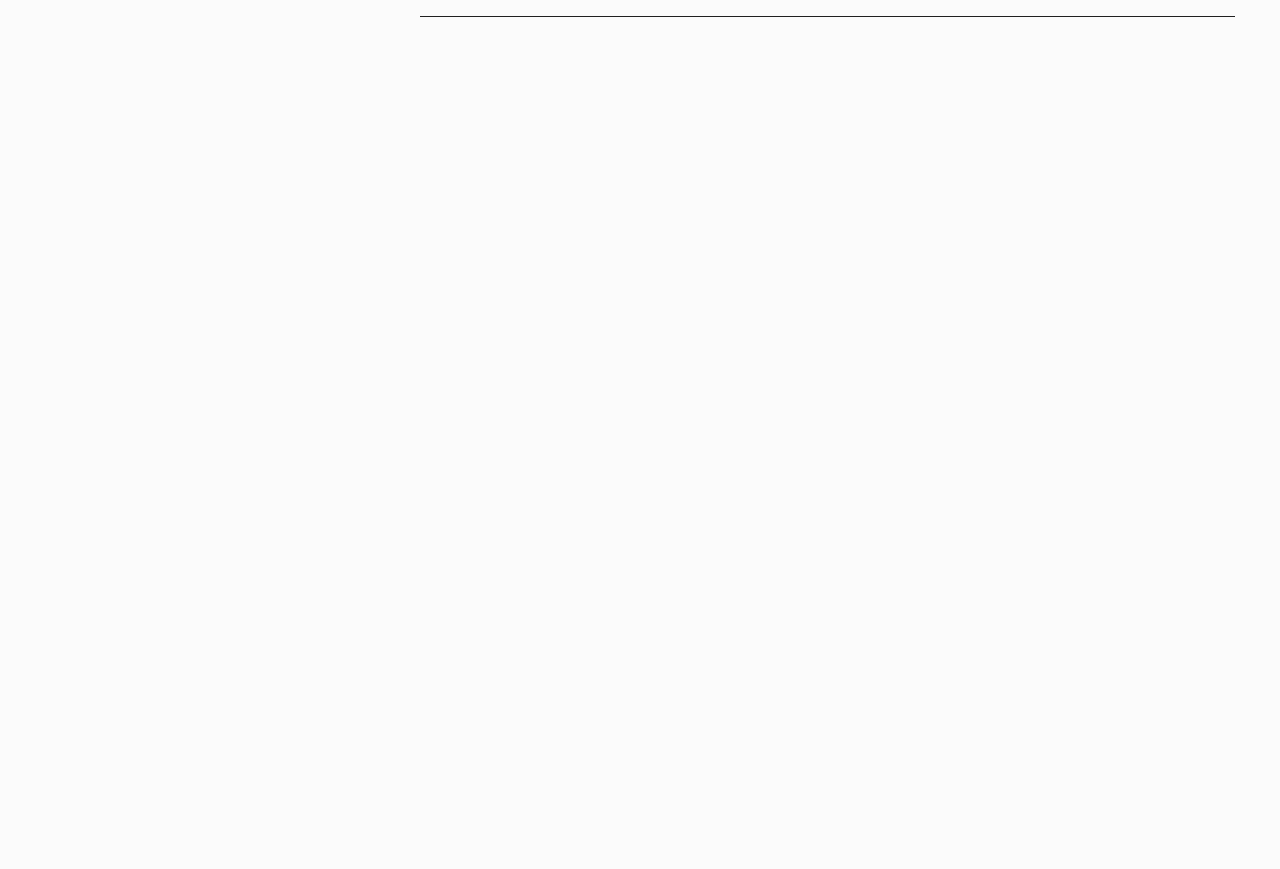
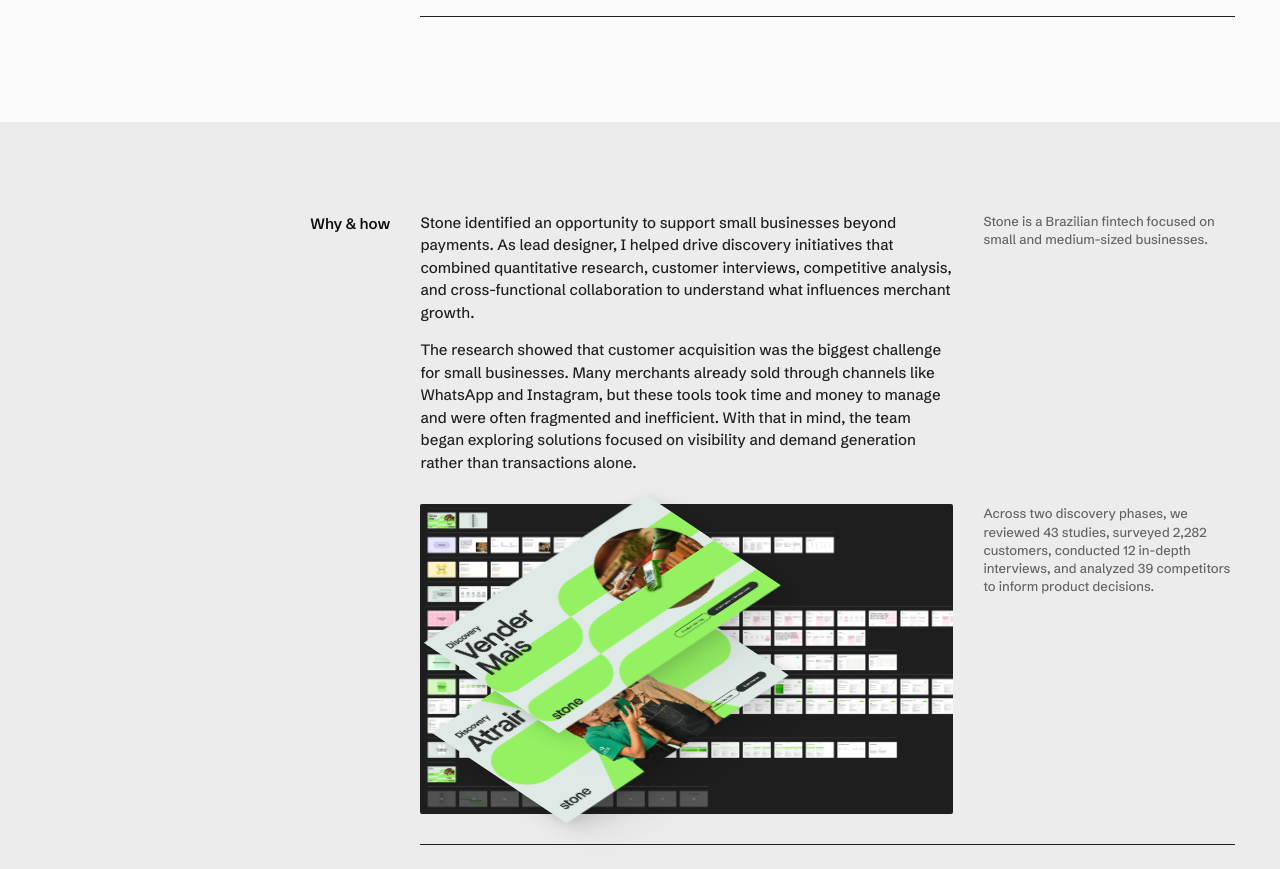
Before and after one commit to sergiofontes/fontes.cc, a Next.js app: page /work/catalog in a window 1280 px wide. Shown: the part 1880-2749 px from the top of the page. Before the commit the page ends 2002 px from the top, so only its background shows below. Built offline with nearby package versions, Linux system fonts and the light colour scheme.

Commit message:
Add the Why & how section to the Online Catalog case

```diff
--- /dev/null
+++ b/components/why/index.js
@@ -0,0 +1 @@
+export { default } from './why';
--- /dev/null
+++ b/components/why/why.js
@@ -0,0 +1,72 @@
+const IMG = "/images/work/catalog";
+
+export default function Why() {
+  return (
+    <section id="why-how" className="why grid content">
+      <h2>Why &amp; how</h2>
+
+      <div className="why_text">
+        <p>
+          Stone identified an opportunity to support small businesses beyond
+          payments. As lead designer, I helped drive discovery initiatives that
+          combined quantitative research, customer interviews, competitive
+          analysis, and cross-functional collaboration to understand what
+          influences merchant growth.
+        </p>
+        <p>
+          The research showed that customer acquisition was the biggest challenge
+          for small businesses. Many merchants already sold through channels like
+          WhatsApp and Instagram, but these tools took time and money to manage and
+          were often fragmented and inefficient. With that in mind, the team began
+          exploring solutions focused on visibility and demand generation rather
+          than transactions alone.
+        </p>
+      </div>
+
+      <p className="why_note -about">
+        Stone is a Brazilian fintech focused on small and medium-sized businesses.
+      </p>
+
+      {/* The discovery board screenshot with two tilted “cover” decks composed on
+          top. Both decks are flat covers tilted and shadowed entirely in CSS. */}
+      <div className="why_gallery">
+        <div className="why_board">
+          <img
+            className="why_image"
+            src={`${IMG}/discovery.png`}
+            width={2772}
+            height={1328}
+            alt="Discovery board mapping the research behind the project."
+            loading="lazy"
+          />
+        </div>
+        <div className="why_cards" aria-hidden="true">
+          <img
+            className="why_card -vender"
+            src={`${IMG}/capa_vender_original@2x.png`}
+            width={1000}
+            height={563}
+            alt=""
+            loading="lazy"
+          />
+          <img
+            className="why_card -atrair"
+            src={`${IMG}/capa_atrair_original@2x.png`}
+            width={1000}
+            height={563}
+            alt=""
+            loading="lazy"
+          />
+        </div>
+      </div>
+
+      <p className="why_note -stats">
+        Across two discovery phases, we reviewed 43 studies, surveyed 2,282
+        customers, conducted 12 in-depth interviews, and analyzed 39 competitors to
+        inform product decisions.
+      </p>
+
+      <span className="why_divisor"></span>
+    </section>
+  );
+}
--- /dev/null
+++ b/components/why/why.scss
@@ -0,0 +1,179 @@
+///////////////////////////////////////////////////////////////////////////////
+// Why & How Section (case)                                                  //
+///////////////////////////////////////////////////////////////////////////////
+
+// Shares the home `content` grid with `What`: a rotated/sticky `<h2>`, a body
+// column, and right-hand subtitle notes. The discovery board and its two tilted
+// “cover” decks are composed, transformed, and shadowed entirely in CSS.
+
+@import "../../styles/scaffold";
+
+.why {
+  padding-block: var(--space-3xl);
+  background-color: var(--color-surface-dim);
+  scroll-margin-top: var(--gap);
+}
+
+// Body copy (spans the wide content column, like `.what_body`) ──────────────────
+.why_text {
+  grid-column: var(--content-start) / span var(--content-width);
+  width: 100%;
+
+  p + p { margin-top: 1rem; }
+
+  @include media(">tablet") {
+    grid-row: 1;
+    grid-column: 3 / span 7;
+  }
+
+  @include media(">desktop") {
+    grid-column: var(--content-start) / span calc(var(--content-width) * 2);
+  }
+}
+
+// Subtitle notes — sit beside the body / gallery, mirroring `.colophon` ─────────
+.why_note {
+  grid-column: var(--content-start) / span var(--content-width);
+  width: 100%;
+  margin: 0;
+  font-size: .866667rem; // 13px
+  line-height: 1.4;
+  color: var(--color-subtitle);
+
+  @include media(">tablet") {
+    grid-column: 10 / span 2;
+    align-self: start;
+  }
+
+  @include media(">desktop") {
+    grid-column: calc(var(--content-start) + var(--content-width) * 2) / span var(--content-width);
+  }
+
+  &.-about {
+    @include media(">tablet") { grid-row: 1; }
+  }
+
+  &.-stats {
+    @include media(">tablet") { grid-row: 2; }
+  }
+}
+
+// Gallery — the discovery board with two tilted decks composed on top ───────────
+// Height is fixed across breakpoints (the prototype keeps a constant 310px), so
+// the board crops by width and the decks stay a constant size per mode.
+.why_gallery {
+  position: relative;
+  grid-column: var(--content-start) / span var(--content-width);
+  width: 100%;
+  height: 310px;
+
+  @include media(">tablet") {
+    grid-row: 2;
+    grid-column: 3 / span 7;
+  }
+
+  @include media(">desktop") {
+    grid-column: var(--content-start) / span calc(var(--content-width) * 2);
+  }
+}
+
+// Board — fills the gallery, clipped to a small radius; the screenshot covers it
+// and is anchored left so it crops on the right (matching the prototype).
+.why_board {
+  position: absolute;
+  inset: 0;
+  overflow: hidden;
+  border-radius: var(--radius-small);
+}
+
+.why_image {
+  display: block;
+  width: 100%;
+  height: 100%;
+  object-fit: cover;
+  object-position: left center;
+}
+
+// Decks — flat 16:9 covers, tilted via the prototype’s rotate+skew and shadowed
+// with the layered `shadow/medium` effect. Both live in CSS, no baked pixels.
+.why_cards {
+  position: absolute;
+  inset: 0;
+}
+
+.why_card {
+  position: absolute;
+  width: 141px; // flat width; rotate+skew expands its bbox to ~1.34× / ~0.9× tall
+  height: auto;
+  filter:
+    drop-shadow(0 2px 5px rgb(0 0 0 / 10%))
+    drop-shadow(0 9px 9px rgb(0 0 0 / 9%))
+    drop-shadow(0 20px 12px rgb(0 0 0 / 5%))
+    drop-shadow(0 36px 16px rgb(0 0 0 / 1%));
+  transform: rotate(-33.69deg) skewX(22.42deg);
+  transform-origin: center;
+
+  // The lower card sits behind the upper one (matches the Figma stack).
+  &.-vender {
+    top: 48px;
+    left: 9px;
+    z-index: 2;
+  }
+
+  &.-atrair {
+    top: 133px;
+    left: 14px;
+    z-index: 1;
+  }
+
+  // Tablet sits between the mobile (141px) and desktop (267px) sizes.
+  @include media(">tablet") {
+    width: 204px; // ~273px perspective bbox, midway between the two modes
+
+    &.-vender {
+      top: 41px;
+      left: 29px;
+    }
+
+    &.-atrair {
+      top: 129px;
+      left: 35px;
+    }
+  }
+
+  @include media(">desktop") {
+    width: 267px; // rotate+skew gives a ~357px perspective bbox (≤360px cap)
+    filter:
+      drop-shadow(0 3px 7px rgb(0 0 0 / 10%))
+      drop-shadow(0 13px 13px rgb(0 0 0 / 9%))
+      drop-shadow(0 30px 18px rgb(0 0 0 / 5%))
+      drop-shadow(0 53px 21px rgb(0 0 0 / 1%));
+
+    // Offsets recomputed to keep the same centres as the 303px composition.
+    &.-vender {
+      top: 35px;
+      left: 49px;
+    }
+
+    &.-atrair {
+      top: 125px;
+      left: 57px;
+    }
+  }
+}
+
+// Divider (mirrors `.what_divisor`) ─────────────────────────────────────────────
+.why_divisor {
+  grid-column: var(--content-start) / span calc(var(--content-width) * 2);
+  width: 100%;
+  border-bottom: 1px solid var(--color-text);
+
+  @include media(">tablet") {
+    grid-row: 3;
+    grid-column: 3 / span calc(var(--content-width) * 3);
+  }
+
+  @include media(">desktop") {
+    grid-column: var(--content-start) / span calc(var(--content-width) * 3);
+  }
+}
--- a/components/work/work.scss
+++ b/components/work/work.scss
@@ -249,7 +249,6 @@
     dt {
       margin-bottom: 1px;
       color: var(--color-subtitle);
-      text-transform: uppercase;
     }
 
     dd {
--- a/pages/_app.js
+++ b/pages/_app.js
@@ -16,6 +16,7 @@ import '../components/nav/nav.scss';
 import '../components/header/header.scss';
 import '../components/cover/cover.scss';
 import '../components/what/what.scss';
+import '../components/why/why.scss';
 import '../components/about/experience.scss';
 import '../components/about/testimonial.scss';
 import '../components/about/contact.scss';
--- a/pages/work/catalog.js
+++ b/pages/work/catalog.js
@@ -4,6 +4,7 @@ import Layout from "../../components/layout";
 import Nav from "../../components/nav";
 import Cover from "../../components/cover";
 import What from "../../components/what";
+import Why from "../../components/why";
 
 // In-page section anchors for this case (the sections themselves land in later
 // passes); “Back to home” returns to the index.
@@ -47,6 +48,7 @@ export default function OnlineCatalog() {
 
         <main className="main">
           <What />
+          <Why />
         </main>
       </div>
     </Layout>
--- a/styles/typography.scss
+++ b/styles/typography.scss
@@ -87,6 +87,7 @@ label,
   font-size: .8rem;
   font-weight: 500;
   line-height: 1;
+  text-transform: uppercase;
   letter-spacing: .0667rem;
 }
 
```
